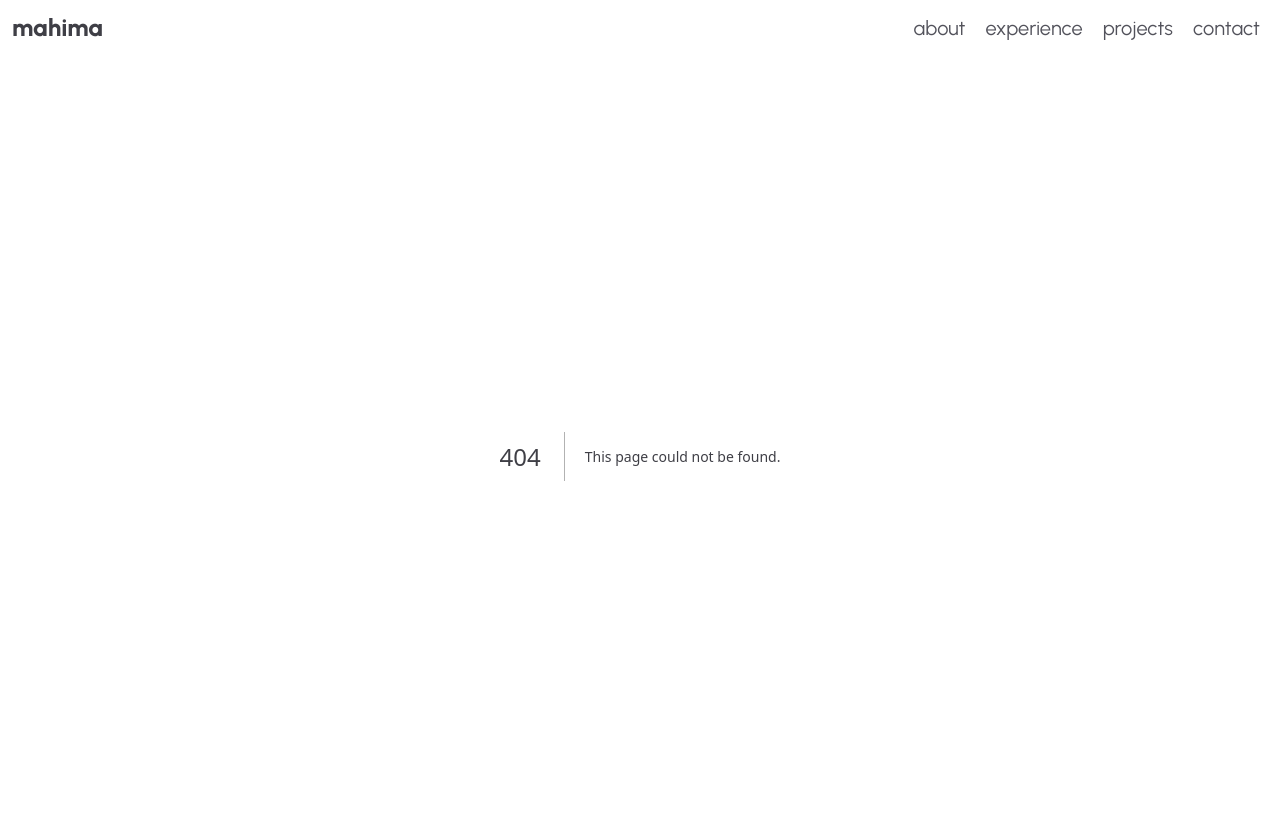
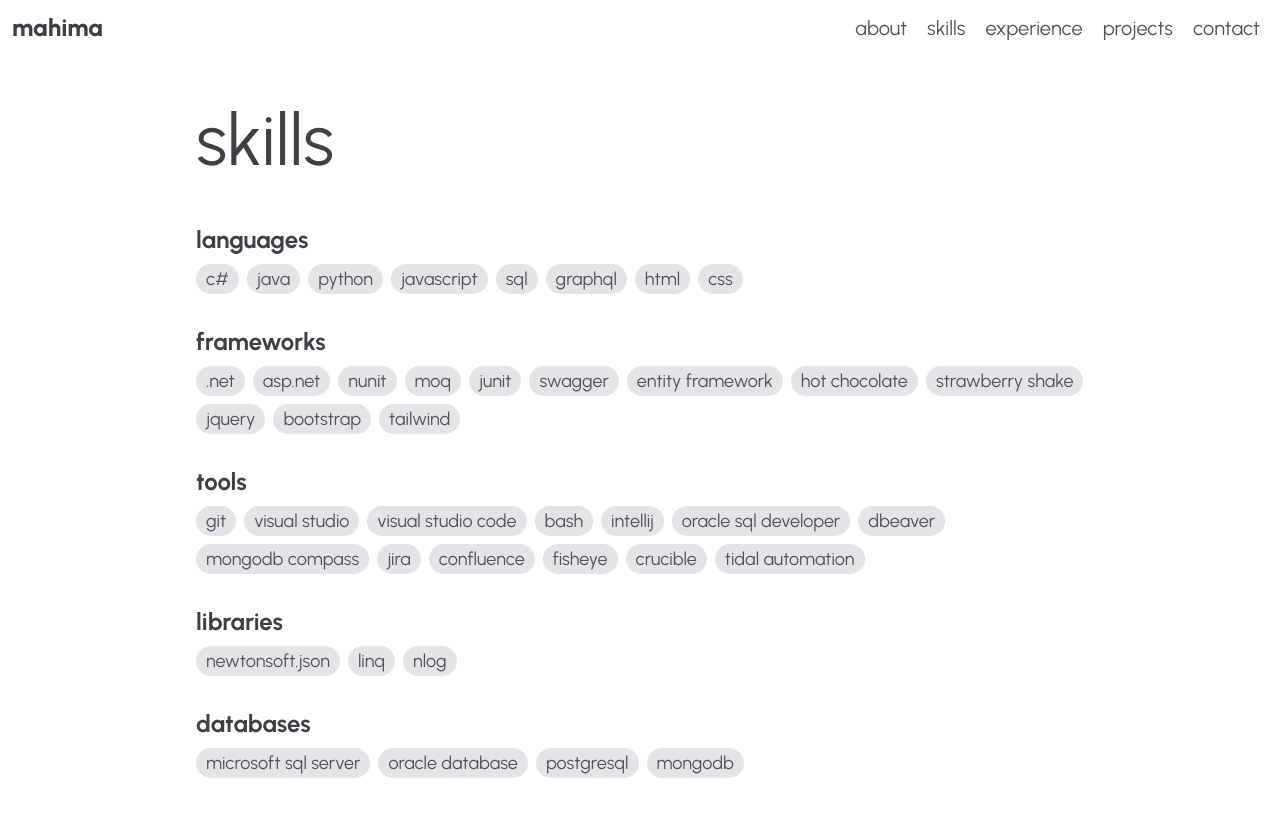
Before and after one commit to mahimamchacko/mahimamchacko.github.io, a Next.js app: page /skills in a window 1280 px wide. Before the commit this address had no page. Shown: the top 816 px of the page. Built offline with nearby package versions, Linux system fonts and the light colour scheme.

Commit message:
Create Skills page

```diff
--- a/app/experience/page.tsx
+++ b/app/experience/page.tsx
@@ -180,7 +180,7 @@ export default function Experience() {
   return (
     <div className="container flex flex-col gap-8 md:gap-12 py-12">
       <h1>experience</h1>
-      <div className="flex flex-col gap-5 md:gap-7">
+      <div className="flex flex-col gap-6 md:gap-8">
         {timelines.map(({ id, year, color, experiences }) => (
           <Timeline key={id} year={year} color={color} experiences={experiences}/>
         ))}
--- a/app/projects/page.tsx
+++ b/app/projects/page.tsx
@@ -1,7 +1,7 @@
 import Card from "@/components/card";
 
 export default function Projects() {
-  const cards = [
+  const projects = [
     {
       id: 1,
       title: "Drexel Catalog Scraper",
@@ -23,7 +23,7 @@ export default function Projects() {
     {
       id: 2,
       title: "Self-Care Sidequests",
-      period: "Jul 2024 - Present",
+      period: "Jan 2022 - Jun 2022",
       description: "A web app to manage daily tasks and improve productivity",
       link: "",
       color: "bg-orange-200",
@@ -40,8 +40,8 @@ export default function Projects() {
   return (
     <main className="container flex flex-col gap-8 md:gap-12 py-12">
       <h1>projects</h1>
-      <div className="grid grid-cols-1 md:grid-cols-2 gap-8">
-        {cards.map(({ id, title, period, description, link, color, tags }) => (
+      <div className="grid grid-cols-1 md:grid-cols-2 gap-6 md:gap-8">
+        {projects.map(({ id, title, period, description, link, color, tags }) => (
           <Card key={id} title={title} period={period} description={description} link={link} color={color} tags={tags}/>
         ))}
       </div>
--- /dev/null
+++ b/app/skills/page.tsx
@@ -0,0 +1,91 @@
+import Badge from "@/components/badge";
+
+export default function Skills() {
+  const skills = [
+    {
+      label: "languages",
+      tags: [
+        "c#",
+        "java",
+        "python",
+        "javascript",
+        "sql",
+        "graphql",
+        "html",
+        "css",
+      ]
+    },
+    {
+      label: "frameworks",
+      tags: [
+        ".net",
+        "asp.net",
+        "nunit",
+        "moq",
+        "junit",
+        "swagger",
+        "entity framework",
+        "hot chocolate",
+        "strawberry shake",
+        "jquery",
+        "bootstrap",
+        "tailwind"
+      ]
+    },
+    {
+      label: "tools",
+      tags: [
+        "git",
+        "visual studio",
+        "visual studio code",
+        "bash",
+        "intellij",
+        "oracle sql developer",
+        "dbeaver",
+        "mongodb compass",
+        "jira",
+        "confluence",
+        "fisheye",
+        "crucible",
+        "tidal automation"
+      ]
+    },
+    {
+      label: "libraries",
+      tags: [
+        "newtonsoft.json",
+        "linq",
+        "nlog"
+      ]
+    },
+    {
+      label: "databases",
+      tags: [
+        "microsoft sql server",
+        "oracle database",
+        "postgresql",
+        "mongodb"
+      ]
+    }
+  ]
+
+  return (
+    <main className="container flex flex-col gap-8 md:gap-12 py-12">
+      <h1>skills</h1>
+      <ul className="flex flex-col gap-6 md:gap-8">
+        {skills.map((skill: { label: string, tags: string[]}, index) => (
+          <li key={index} className="flex flex-col gap-2">
+            <h6 className="font-bold">{skill.label}</h6>
+            <ul className="flex flex-wrap gap-1 md:gap-2">
+              {skill.tags.map((tag: string, index) => (
+                <li key={index}>
+                  <Badge color="bg-zinc-200">{tag}</Badge>
+                </li>
+              ))}
+            </ul>
+          </li>
+        ))}
+      </ul>
+    </main>
+  );
+}
--- a/components/navbar.tsx
+++ b/components/navbar.tsx
@@ -10,22 +10,22 @@ export default function Navbar() : React.ReactNode  {
 
   const links = [
     {
-      id: 1,
       link: "/",
       name: "about"
     },
     {
-      id: 2,
+      link: "/skills",
+      name: "skills"
+    },
+    {
       link: "/experience",
       name: "experience"
     },
     {
-      id: 3,
       link: "/projects",
       name: "projects"
     },
     {
-      id: 4,
       link: "/contact",
       name: "contact"
     }
@@ -46,9 +46,9 @@ export default function Navbar() : React.ReactNode  {
         </div>
       </div>
       <ul className={`${isToggled ? 'flex flex-col gap-0.5' : 'hidden'} md:flex md:flex-row md:items-end md:gap-1`}>
-        {links.map(({ id, link, name }) => (
-          <li key={id} onClick={toggleNavbar} className="px-2 pb-0.5 text-xl hover:bg-sky-300 hover:text-white hover:rounded-xl">
-            <Link href={link} draggable={false}>{name}</Link>
+        {links.map((item: { link: string, name: string }, index) => (
+          <li key={index} onClick={toggleNavbar} className="px-2 pb-0.5 text-xl hover:bg-sky-300 hover:text-white hover:rounded-xl">
+            <Link href={item.link} draggable={false}>{item.name}</Link>
           </li>
         ))}
       </ul>
```
